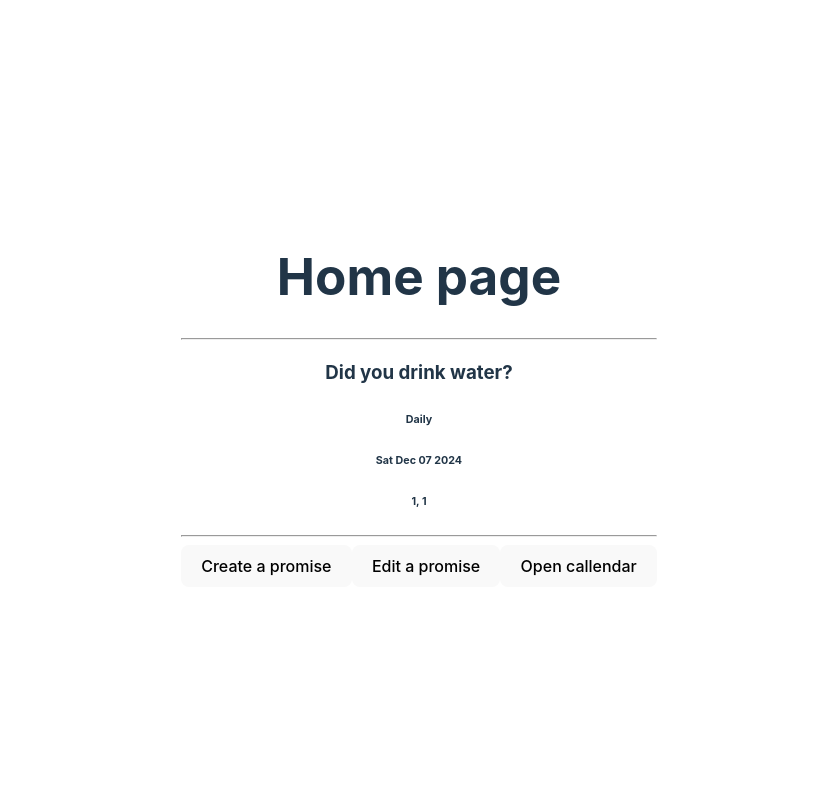
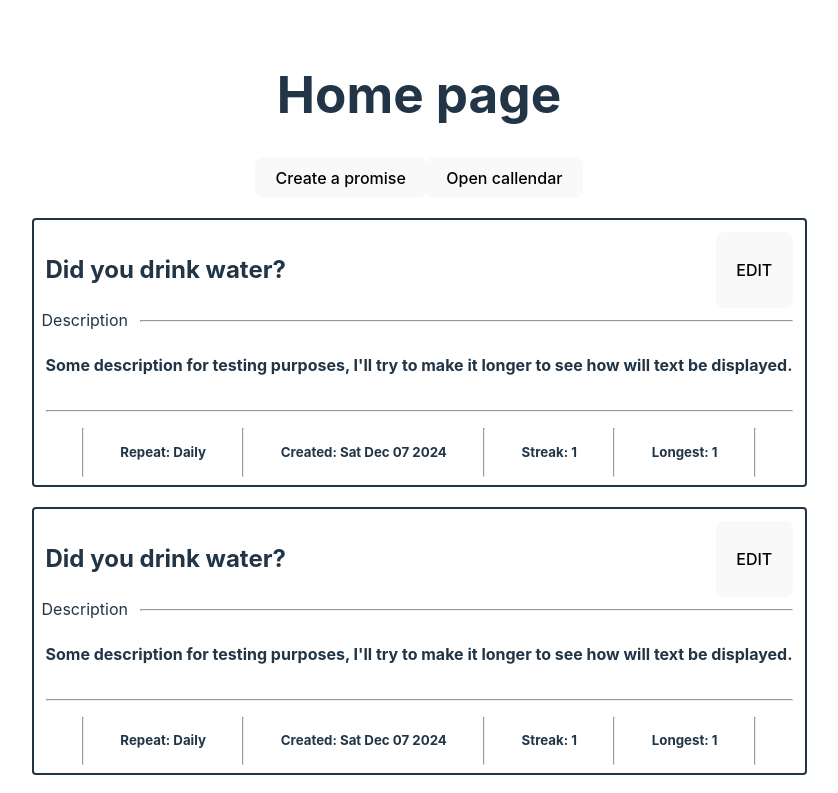
Before and after one commit to MariuszAKS/promise-me, a React (Vite) app: page / in a window 1280 px wide. Shown: the top 793 px of the page, without its empty margins (221-1059 px from the left). Built offline with nearby package versions, Linux system fonts and the light colour scheme.

Commit message:
Added list of elements on Home Page and PromiseCard component (styled representation of a promise)

```diff
--- a/src/App.tsx
+++ b/src/App.tsx
@@ -27,7 +27,29 @@ function App() {
   let promises: promise[] = [
     {
       question: 'Did you drink water?',
-      description: '',
+      description: 'Some description for testing purposes, I\'ll try to make it longer to see how will text be displayed.',
+      repetition: PromiseRepetition.Daily,
+      creationDate: new Date(2024, 11, 7),
+      keptDates: [
+        new Date(2024, 10, 7),
+      ],
+      currentStreak: 1,
+      longestStreak: 1,
+    },
+    {
+      question: 'Did you drink water?',
+      description: 'Some description for testing purposes, I\'ll try to make it longer to see how will text be displayed.',
+      repetition: PromiseRepetition.Daily,
+      creationDate: new Date(2024, 11, 7),
+      keptDates: [
+        new Date(2024, 10, 7),
+      ],
+      currentStreak: 1,
+      longestStreak: 1,
+    },
+    {
+      question: 'Did you drink water?',
+      description: 'Some description for testing purposes, I\'ll try to make it longer to see how will text be displayed.',
       repetition: PromiseRepetition.Daily,
       creationDate: new Date(2024, 11, 7),
       keptDates: [
--- /dev/null
+++ b/src/components/PromiseCard.css
@@ -0,0 +1,37 @@
+.container {
+  border-radius: 4px;
+  border-style: solid;
+  border-width: 2px;
+  margin: 20px 0px;
+}
+
+.section {
+  display: flex;
+}
+.section-title {
+  margin-left: 8px;
+}
+.section-line {
+  height: 0px;
+  width: 100%;
+  margin-left: 12px;
+  margin-right: 12px;
+  margin-top: 12px;
+}
+
+
+.header {
+  display: flex;
+  justify-content: space-between;
+  padding: 12px 12px 0px 12px;
+}
+
+.description {
+  padding: 0px 12px;
+  text-align: left;
+}
+
+.parameters {
+  display: flex;
+  padding: 0px 12px;
+}
--- /dev/null
+++ b/src/components/PromiseCard.tsx
@@ -0,0 +1,44 @@
+import { promise } from '../App'
+import './PromiseCard.css'
+
+const PromiseCard = ({ promise, handleOnEdit }: {
+  promise: promise,
+  handleOnEdit: any
+}) => {
+  return (
+    <div className='container'>
+      <div className='header'>
+        <h2>{promise.question}</h2>
+
+        <button onClick={handleOnEdit}>EDIT</button>
+      </div>
+
+      <div className='section'>
+        <div className='section-title'>Description</div>
+        <hr className='section-line' />
+      </div>
+
+      <div className='description'>
+        <h4>{promise.description}</h4>
+      </div>
+
+      <div className='section'>
+        <hr className='section-line'/>
+      </div>
+
+      <div className='parameters'>
+        <hr />
+        <h5>Repeat: {promise.repetition}</h5>
+        <hr/>
+        <h5>Created: {promise.creationDate.toDateString()}</h5>
+        <hr />
+        <h5>Streak: {promise.currentStreak}</h5>
+        <hr />
+        <h5>Longest: {promise.longestStreak}</h5>
+        <hr />
+      </div>
+    </div>
+  )
+}
+
+export default PromiseCard
--- a/src/pages/HomePage.tsx
+++ b/src/pages/HomePage.tsx
@@ -1,4 +1,5 @@
 import { useNavigate } from 'react-router-dom'
+import PromiseCard from '../components/PromiseCard'
 import { promise } from '../App'
 
 const Home = ({ promises }: {
@@ -11,20 +12,13 @@ const Home = ({ promises }: {
   return (
     <>
       <h1>Home page</h1>
-      <hr/>
+
+      <button onClick={() => navigate('/create')}>Create a promise</button>
+      <button onClick={() => navigate('/callendar')}>Open callendar</button>
+
       {promises.map((promise, index) =>
-        <div key={index}>
-          <h3>{promise.question}</h3>
-          {promise.description}
-          <h6>{promise.repetition}</h6>
-          <h6>{promise.creationDate.toDateString()}</h6>
-          <h6>{promise.longestStreak}, {promise.currentStreak}</h6>
-          <hr/>
-        </div>
+        <PromiseCard key={index} promise={promise} handleOnEdit={() => navigate('/edit')} />
       )}
-      <button onClick={() => navigate('/create')}>Create a promise</button>
-      <button onClick={() => navigate('/edit')}>Edit a promise</button>
-      <button onClick={() => navigate('/callendar')}>Open callendar</button>
     </>
   )
 }
```
